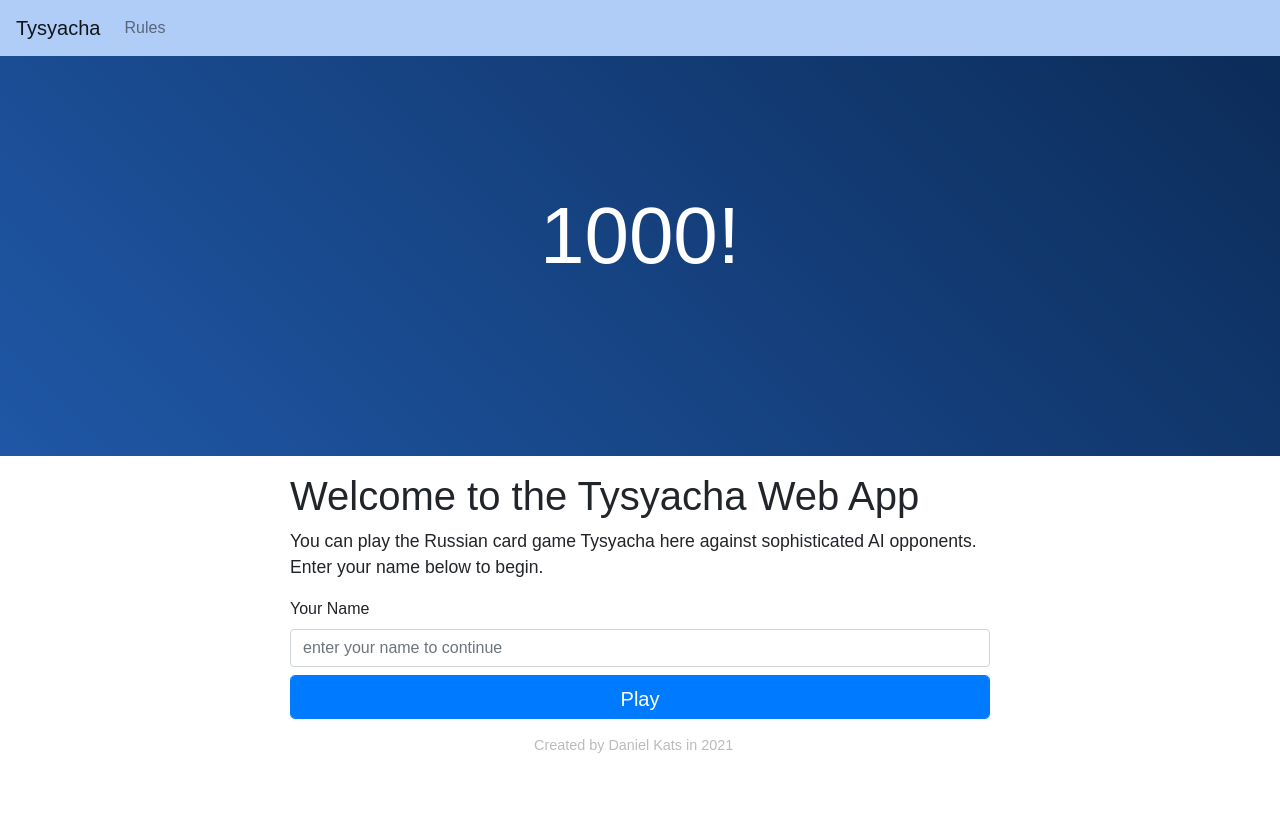
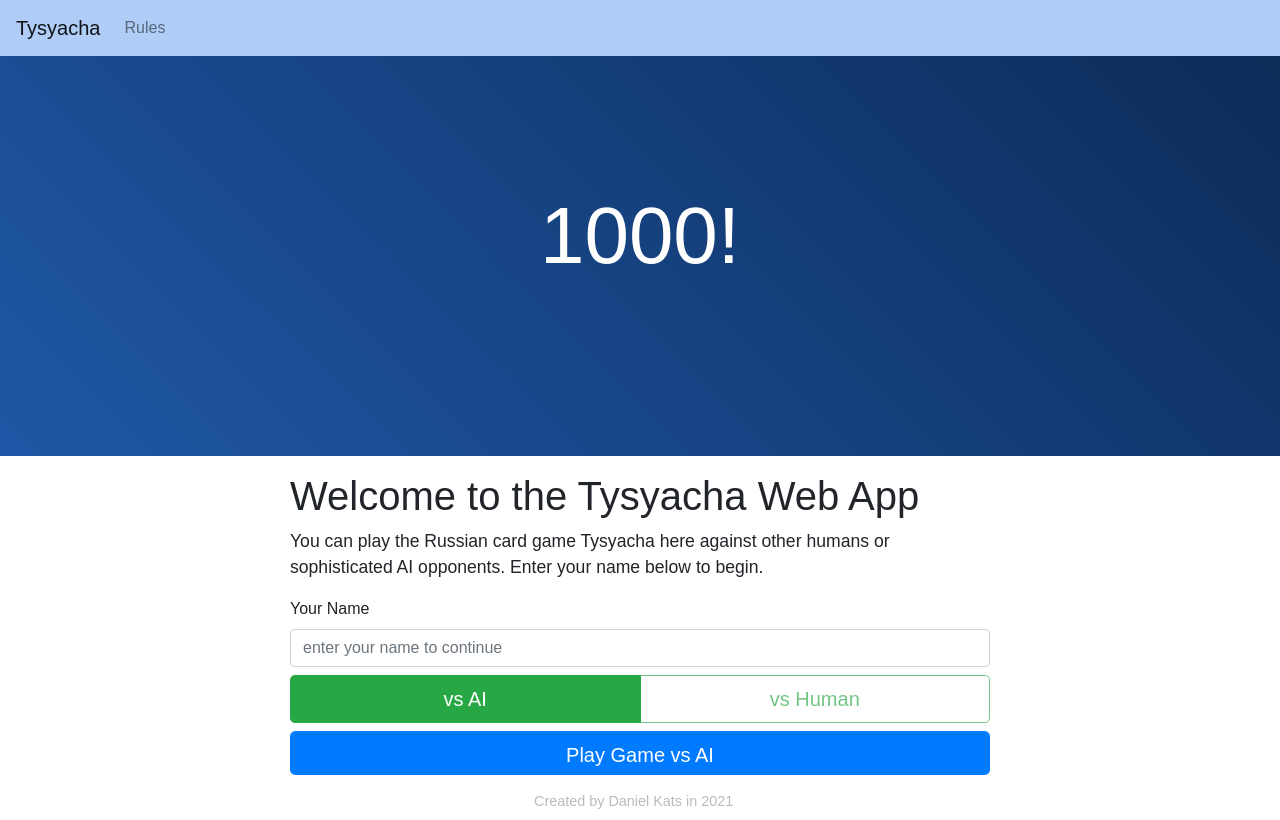
Before and after one commit to boompig/tysyacha-js, a React (Create React App) app: page / in a window 1280 px wide. Built offline with nearby package versions, Linux system fonts and the light colour scheme.

Commit message:
more CSS for landing view

```diff
--- a/src/landing/landing-view.css
+++ b/src/landing/landing-view.css
@@ -59,6 +59,23 @@ form button {
     margin-top: .5rem;
 }
 
+.landing-view .game-type-selector button {
+    width: 250px;
+}
+
+#game-type-btn-container {
+    margin-top: .5rem;
+    width: 100%;
+}
+
+#game-type-btn-container label {
+    width: 45%;
+}
+
+.landing-view .vs-human-view {
+    padding-top: .8rem;
+}
+
 .lang-select-container {
     display: flex;
     flex-direction: row-reverse;
--- a/src/landing/landing-view.tsx
+++ b/src/landing/landing-view.tsx
@@ -2,6 +2,7 @@ import React, { FC, useState } from "react";
 import "./landing-view.css";
 import { randInt } from "../utils";
 import { Navbar } from "../local-game/navbar";
+import RadioButtonGroup from "../radio-button-group";
 
 
 /**
@@ -39,9 +40,7 @@ function randomGameId(): string {
 function findExistingActiveGames(): { [key: string]: any } {
     const pattern = /game:[a-z0-9]+$/;
     const gameIds = Object.keys(window.localStorage).filter((key: string) => {
-        if (key.match(pattern)) {
-            return true;
-        }
+        return key.match(pattern);
     }).map((key: string) => {
         return key.replace('game:', '');
     });
@@ -91,6 +90,9 @@ interface IExistingGamesViewProps {
     joinGame(gameId: string): void;
 };
 
+/**
+ * Select a currently active game to join (these games are vs the AI)
+ */
 const ActiveGamesView : FC <IExistingGamesViewProps> = (props: IExistingGamesViewProps) => {
     const arr = Object.entries(props.games).map(([gameId, gameDetails]) => {
         return <li key={gameId}>
@@ -103,6 +105,60 @@ const ActiveGamesView : FC <IExistingGamesViewProps> = (props: IExistingGamesVie
             { arr }
         </ul>
     </div>;
+};
+
+interface IVsHumanViewProps {
+    onJoinGame(gameId: string): void;
+    onNewGame(): void;
+};
+
+const VsHumanView: FC<IVsHumanViewProps> = (props: IVsHumanViewProps) => {
+    /**
+     * Either 'host' or 'join'
+     */
+    let [gameType, setGameType] = useState('host');
+
+    return <div className="vs-human-view">
+        <p>You can either host a new game or join your friends in their existing game.
+        </p>
+
+        <button type="button" className="btn btn-primary btn-lg">Host a New Game</button>
+
+        { gameType === 'join' ?
+            <p>
+                If you're joining your friends, ask them for their game ID.
+            </p> :
+            null }
+
+        <form>
+            <label htmlFor="game_id">Game ID</label>
+            <input type="text" name="game_id" className="form-control"
+                placeholder="game ID"
+                required={true}/>
+            <button type="submit" className="btn btn-primary btn-lg">Join Game</button>
+        </form>
+
+    </div>;
+};
+
+interface ILangSelectorViewProps {
+    onChangeLang(lang: string): void;
+}
+
+/**
+ * TODO not implemeneted
+ */
+const LangSelectorView = (props: ILangSelectorViewProps) => {
+    return <div className="lang-select-container">
+        <div className="lang-select-option" role="button" onClick={() => props.onChangeLang('ru')}>
+            <img className="lang-select-flag" src="/img/Flag_of_Russia.svg.png" height="40px" alt="Russian flag" />
+            <div className="lang-select-name">Russian</div>
+        </div>
+        <div className="lang-select-option" role="button" onClick={() => props.onChangeLang('en')}>
+            <img className="lang-select-flag" src="/img/Flag_of_UK.svg.png" height="40px" alt="UK flag" />
+            <div className="lang-select-name">English</div>
+        </div>
+    </div>
 };
 
 interface ILandingViewProps {
@@ -123,44 +179,54 @@ const LandingView : FC <ILandingViewProps> = (props: ILandingViewProps) => {
     }
     let [lang, setLang] = useState(urlLang ? urlLang : 'en');
     const activeGames = findExistingActiveGames();
+    /**
+     * Whether to show the *list* of active games
+     */
     let [showActiveGames, setShowActiveGames] = useState(false);
+    /**
+     * Whether to show the *alert* that active games may be joined
+     */
+    let [showActiveGamesAlert, setShowActiveGamesAlert] = useState(Object.keys(activeGames).length > 0);
+
+    let [playerName, setName] = useState('');
+    let [gameType, setGameType] = useState('ai');
+
+    function handleChangeName(e: React.SyntheticEvent<HTMLInputElement>) {
+        const name = (e.target as HTMLInputElement).value;
+        setName(name);
+    }
 
     /**
-     * Callback to join a new game (vs AI)
+     * Callback to create a new game (vs AI)
+     * Name is set here
      */
-    function handleSubmit(e: React.SyntheticEvent<HTMLFormElement>) {
-        e.preventDefault();
-
+    function handleNewAIGame() {
         // generate a unique random game ID
         const gameId = randomGameId();
         // navigate to the right page
         const url = new URL(window.location.href);
         url.hash = '#local-ai-game';
         url.searchParams.set('gameId', gameId.toString());
-        const playerName = (e.target as any).playerName.value;
         url.searchParams.set('playerName', playerName);
-
-        // set the language
         url.searchParams.set('lang', lang);
-
         window.location.href = url.toString();
-        return false;
     }
 
-    function changeLang(langName: string) {
+    function handleChangeLang(langName: string) {
         const url = new URL(window.location.href);
         url.searchParams.set('lang', langName);
         window.location.href = url.toString();
     }
 
     /**
-     * Callback for when we want to join an existing game
+     * Callback for when we want to join an existing game vs AI
      */
-    function handleJoinGame(gameId: string) {
+    function handleJoinAIGame(gameId: string) {
         const gameDetails = getGameDetails(gameId);
         const url = new URL(window.location.href);
         url.hash = '#local-ai-game';
         url.searchParams.set('gameId', gameId);
+        // NOTE: we *must* set the player name to what is recorded in our local DB
         const playerNames = gameDetails.playerNames as string[];
         const localPlayerIndex = gameDetails.localPlayerIndex as number;
         const playerName = playerNames[localPlayerIndex];
@@ -172,56 +238,94 @@ const LandingView : FC <ILandingViewProps> = (props: ILandingViewProps) => {
         window.location.href = url.toString();
     }
 
-    let playExistingGamesView = null;
-    if (Object.keys(activeGames).length > 0) {
-        playExistingGamesView = (<div className="join-existing-games-container">
+    function handleJoinHumanGame(gameId: string) {
+        const url = new URL(window.location.href);
+        url.hash = '#human-game';
+        url.searchParams.set('gameId', gameId);
+        url.searchParams.set('playerName', playerName);
+        url.searchParams.set('lang', lang);
+        window.location.href = url.toString();
+    }
+
+    /**
+     * Callback to create (host) a new game vs humans
+     */
+    function handleNewHumanGame() {
+         // generate a unique random game ID
+        const gameId = randomGameId();
+        // navigate to the right page
+        const url = new URL(window.location.href);
+        url.hash = '#human-game';
+        url.searchParams.set('gameId', gameId.toString());
+        url.searchParams.set('playerName', playerName);
+        url.searchParams.set('lang', lang);
+        window.location.href = url.toString();
+    }
+
+    let existingGamesAlert = null;
+    if (showActiveGamesAlert) {
+        existingGamesAlert = (<div className="join-existing-games-container alert alert-warning alert-dismissible fade show" role="alert">
+            <button type="button" className="close" data-dismiss="alert" aria-label="Close" onClick={() => setShowActiveGamesAlert(false)}>
+                <span aria-hidden="true">&times;</span>
+            </button>
+
             <p>You have { Object.keys(activeGames).length } games in progress. Would you like to join one?</p>
-            <button type="button" className="btn btn-info btn-lg" onClick={ () => setShowActiveGames(true) }>Continue Active Games</button>
+            <button type="button" className="btn btn-warning btn-lg" onClick={ () => setShowActiveGames(true) }>Continue Active Games</button>
         </div>);
     }
+
+    let mainView = (<div>
+        <p className="instructions">
+            You can play the Russian card game Tysyacha here against other humans or sophisticated AI opponents.
+            Enter your name below to begin.
+        </p>
+        <form className="player-name-form">
+            <label htmlFor="name">Your Name</label>
+            <input type="text" className="form-control"
+                name="playerName"
+                placeholder="enter your name to continue"
+                required={true}
+                onChange={handleChangeName}
+            />
+
+            <RadioButtonGroup
+                radioName="game_type"
+                containerId="game-type-btn-container"
+                humanLabels={['vs AI', 'vs Human']}
+                labels={['ai', 'human']}
+                disabledLabels={['human']}
+                checkedLabel={gameType}
+                onChange={setGameType} />
+
+            { gameType === 'ai' ?
+                <button type="button" className="btn btn-lg btn-primary form-control"
+                    onClick={() => handleNewAIGame()}>Play Game vs AI</button> :
+                null }
+        </form>
+
+        {gameType === 'human' ?
+            <VsHumanView
+                onJoinGame={handleJoinHumanGame}
+                onNewGame={handleNewHumanGame} /> :
+            null}
+    </div>);
 
     return (<div className="wrapper landing-view">
         <Navbar
             setNavHash={props.onNewRoute} />
         <div className="hero">
-            {/* <div className="lang-select-container"> */}
-                {/* <div className="lang-select-option" role="button" onClick={ () => changeLang('ru') }>
-                    <img className="lang-select-flag" src="/img/Flag_of_Russia.svg.png" height="40px" alt="Russian flag" />
-                    <div className="lang-select-name">Russian</div>
-                </div> */}
-                {/* <div className="lang-select-option" role="button" onClick={ () => changeLang('en') }>
-                    <img className="lang-select-flag" src="/img/Flag_of_UK.svg.png" height="40px" alt="UK flag" />
-                    <div className="lang-select-name">English</div>
-                </div>
-            </div> */}
             <h1 className="title-text">1000!</h1>
         </div>
         <main>
-            <h1>Welcome to the Tysyacha Web App
-                { // 'Приветствую вас в Игру "Тысячя"'
-                }
-            </h1>
+            <h1>Welcome to the Tysyacha Web App</h1>
 
-            { showActiveGames ? null : playExistingGamesView }
+            { showActiveGames ? null : existingGamesAlert }
             { showActiveGames ?
                 <ActiveGamesView games={ activeGames }
-                    joinGame={handleJoinGame} /> : null
+                    joinGame={handleJoinAIGame} /> : null
             }
 
-            <p className="instructions">
-                You can play the Russian card game Tysyacha here against sophisticated AI opponents.
-                Enter your name below to begin.
-            </p>
-
-            <form onSubmit={handleSubmit}>
-                <label htmlFor="name">Your Name</label>
-                <input type="text" className="form-control"
-                    name="playerName"
-                    placeholder="enter your name to continue"
-                    />
-                <button type="submit" className="btn btn-lg btn-primary form-control">Play</button>
-            </form>
-
+            { mainView }
         </main>
 
         <footer>
--- a/src/local-game/navbar.tsx
+++ b/src/local-game/navbar.tsx
@@ -39,7 +39,7 @@ const Navbar: FC<IProps> = (props: IProps) => {
     }
 
     return (<nav className="navbar navbar-expand-md navbar-light bg-light" id="tysyacha-navbar">
-        <a className="navbar-brand" href="#" onClick={handleClick}>Tysyacha</a>
+        <a className="navbar-brand" href="#landing" onClick={handleClick}>Tysyacha</a>
 
         <button className="navbar-toggler" type="button" data-toggle="collapse" data-target="#navbarSupportedContent"
             aria-controls="navbarSupportedContent" aria-expanded="false" aria-label="Toggle navigation">
--- /dev/null
+++ b/src/radio-button-group.tsx
@@ -0,0 +1,68 @@
+import React, { FC, useState } from "react";
+
+interface IProps {
+    /**
+     * Name for the input radio element
+     */
+    radioName: string;
+
+    /**
+     * ID for the container
+     */
+    containerId: string;
+
+    /**
+     * Labels for each of the radio buttons (what we show)
+     */
+    humanLabels: string[];
+
+    /**
+     * Labels for each of the radio buttons (what we submit)
+     */
+    labels: string[];
+
+    /**
+     * Labels which should be disabled
+     */
+    disabledLabels?: string[];
+
+    /**
+     * The currently selected label
+     */
+    checkedLabel: string;
+
+    /**
+     * Handler
+     */
+    onChange(label: string): void;
+};
+
+export const RadioButtonGroup: FC<IProps> = (props: IProps) => {
+    function handleChange(e: React.SyntheticEvent<HTMLInputElement>) {
+        const v = (e.target as HTMLInputElement).value;
+        props.onChange(v);
+    }
+
+    const buttons = props.labels.map((label: string, i: number) => {
+        let classes = "btn btn-outline-success btn-lg";
+        if (label === props.checkedLabel) {
+            classes += " active";
+        }
+        if (props.disabledLabels && props.disabledLabels.includes(label)) {
+            classes += " disabled";
+        }
+
+        return <label className={classes} key={label}>
+            <input type="radio" name={props.radioName} value={label}
+                disabled={props.disabledLabels && props.disabledLabels.includes(label)}
+                checked={label === props.checkedLabel}
+                onChange={handleChange} /> {props.humanLabels[i]}
+        </label>
+    });
+
+    return (<div className="btn-group btn-group-toggle" data-toggle="buttons" id={props.containerId}>
+        { buttons }
+    </div>);
+}
+
+export default RadioButtonGroup;
```
